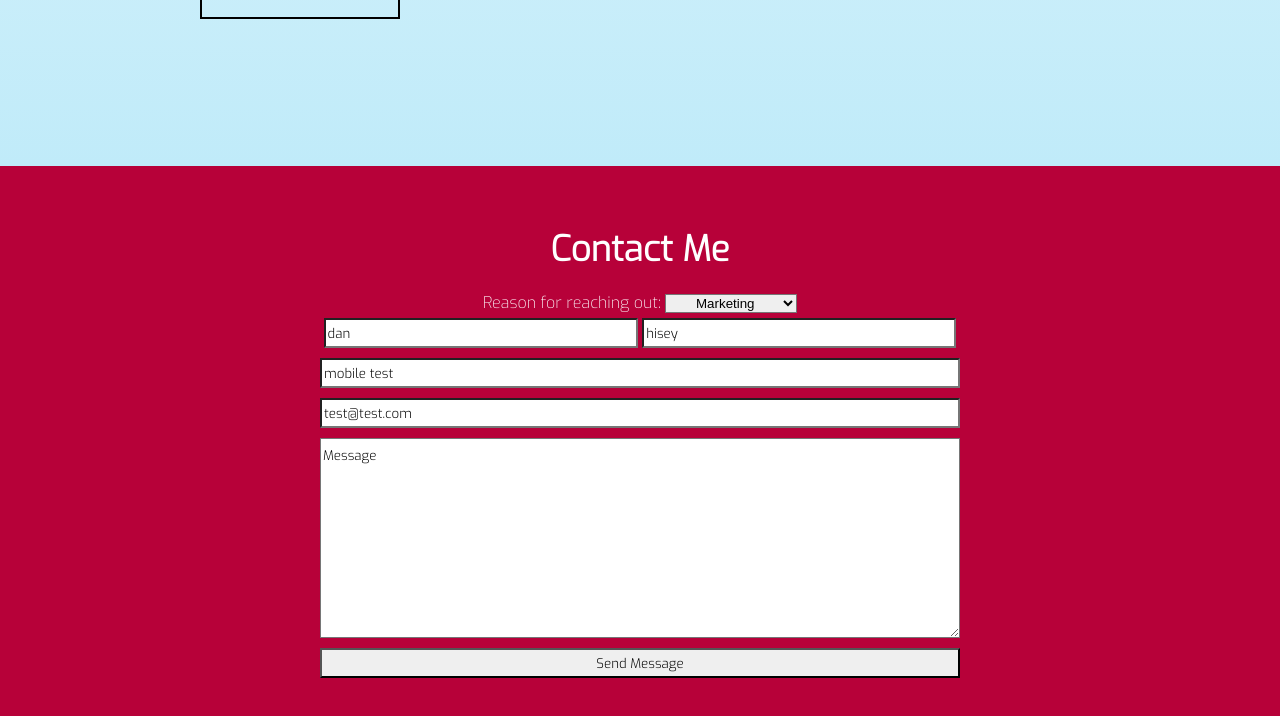
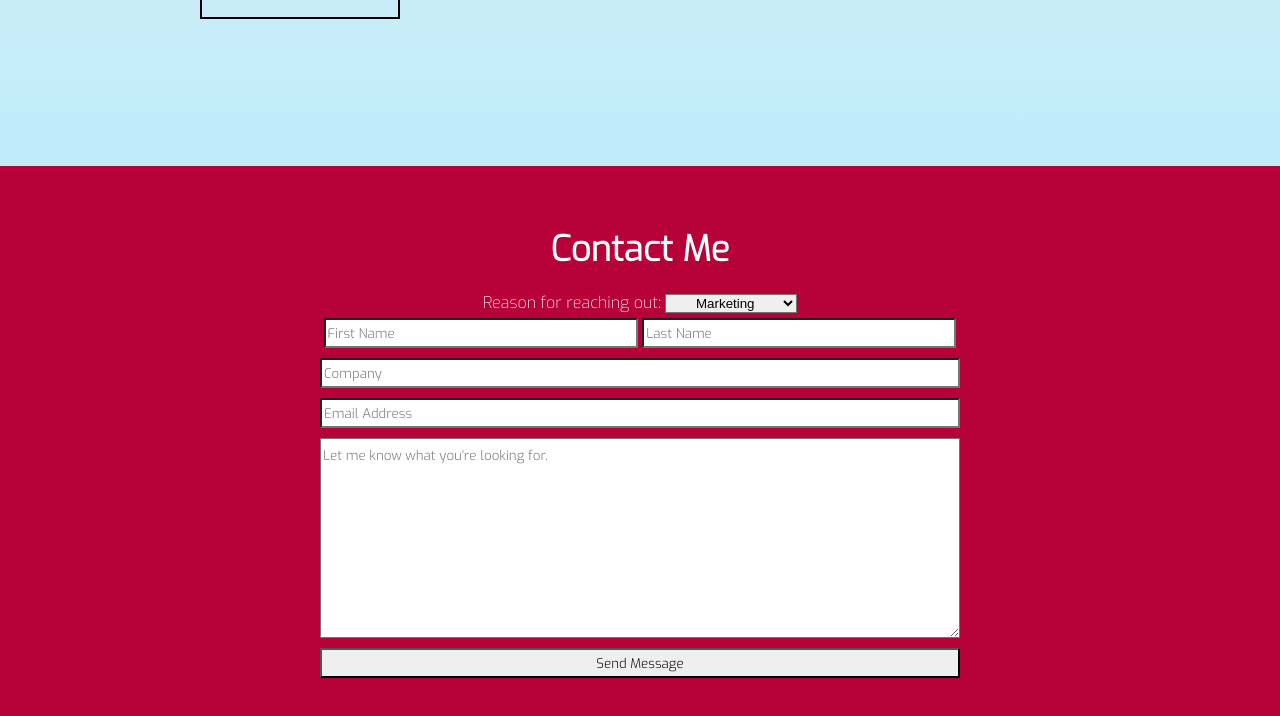
Before and after one commit to dchisey/personal_website, a website: page public/index.html in a window 1280 px wide. Shown: the part 1654-2370 px from the top of the page. Drawn offline with Linux system fonts and the light colour scheme.

Commit message:
removed prefilled values in form

```diff
--- a/public/index.html
+++ b/public/index.html
@@ -129,12 +129,12 @@
           <option value="other">Other</option>
         </select><br>
         <div>
-          <input type="text" name="firstName" placeholder="First Name" class="name" value="dan" required>
-          <input type="text" name="lastName" placeholder="Last Name" class="name" value="hisey" required>
+          <input type="text" name="firstName" placeholder="First Name" class="name" required>
+          <input type="text" name="lastName" placeholder="Last Name" class="name" required>
         </div>
-        <input type="text" name="company" placeholder="Company" value="mobile test" required><br>
-        <input type="text" name="email" placeholder="Email Address" value="test@test.com" required><br>
-        <textarea name="message" placeholder="Let me know what you're looking for.">Message</textarea>
+        <input type="text" name="company" placeholder="Company" required><br>
+        <input type="text" name="email" placeholder="Email Address" required><br>
+        <textarea name="message" placeholder="Let me know what you're looking for."></textarea>
         <input type="submit" value="Send Message" name="submit">
       </form>
     </section>
```
